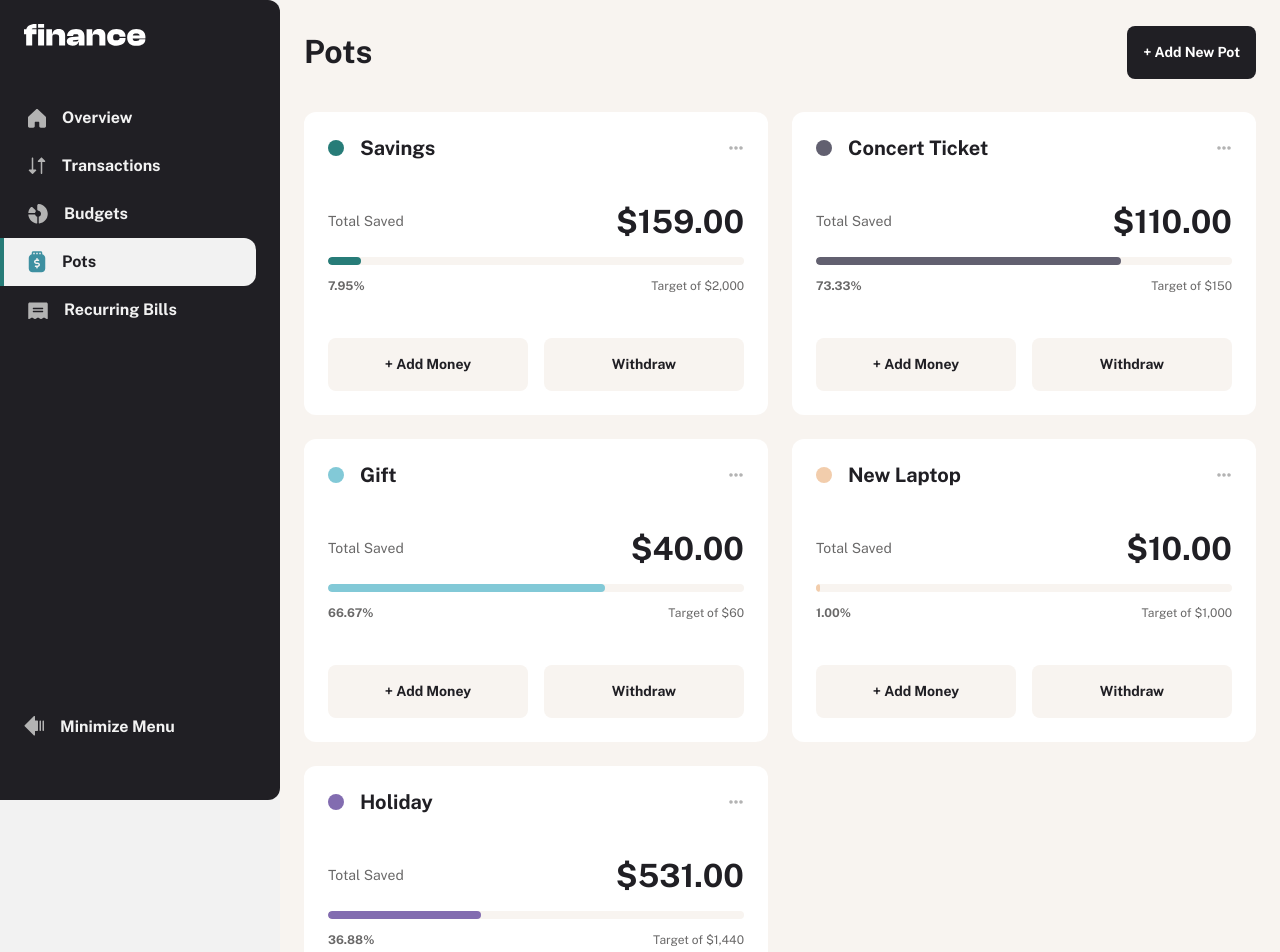
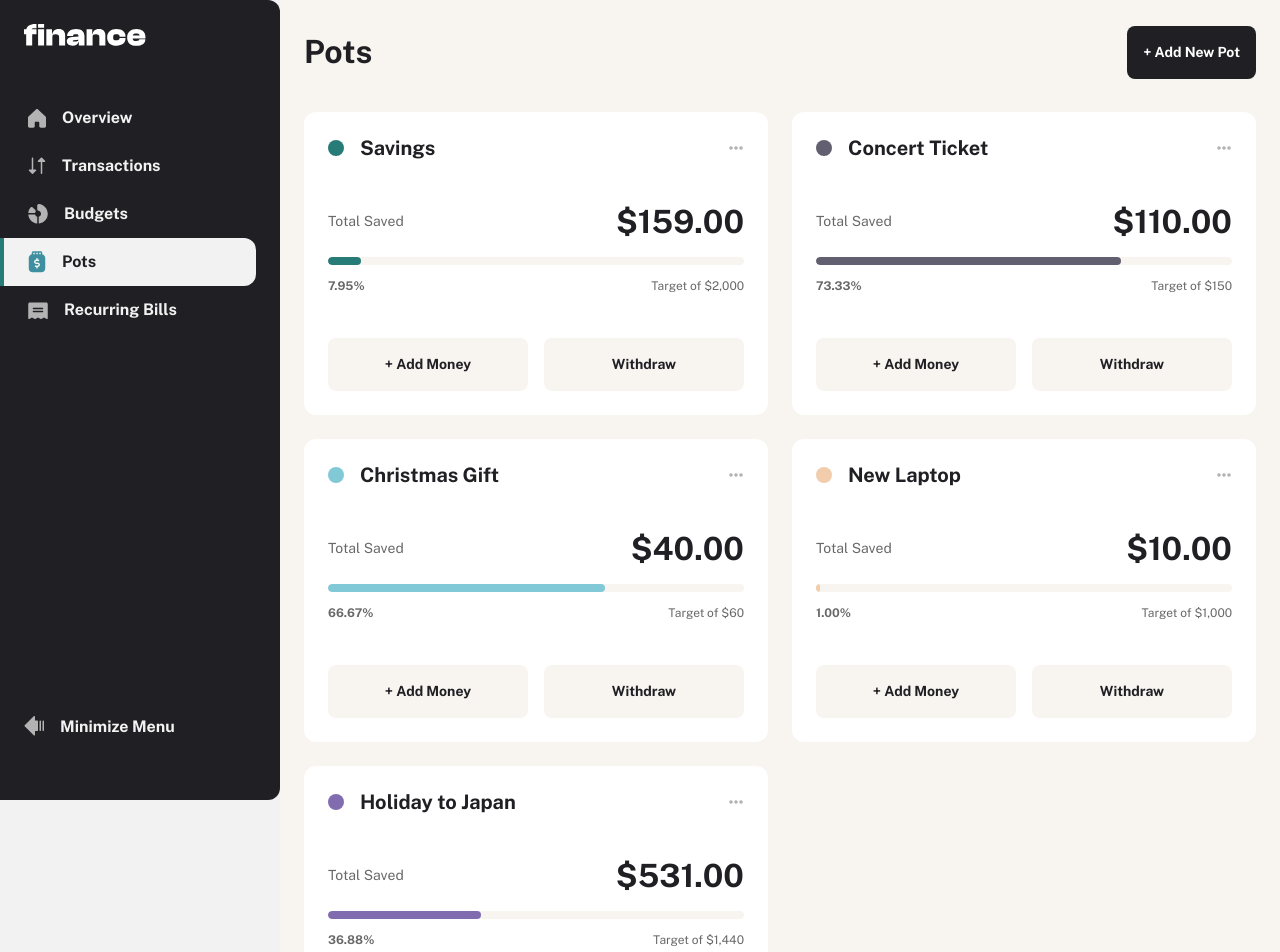
Before and after one commit to carlosarturoleon/finance-dashboard, a React (Create React App) app: page /pots in a window 1280 px wide. Shown: the top 952 px of the page. Built offline with nearby package versions, Linux system fonts and the light colour scheme.

Commit message:
feat: rename pots to match design

```diff
--- a/src/data/data.json
+++ b/src/data/data.json
@@ -434,7 +434,7 @@
             "theme": "#626070"
         },
         {
-            "name": "Gift",
+            "name": "Christmas Gift",
             "target": 60.00,
             "total": 40.00,
             "theme": "#82C9D7"
@@ -446,7 +446,7 @@
             "theme": "#F2CDAC"
         },
         {
-            "name": "Holiday",
+            "name": "Holiday to Japan",
             "target": 1440.00,
             "total": 531.00,
             "theme": "#826CB0"
--- a/src/pages/Dashboard.js
+++ b/src/pages/Dashboard.js
@@ -212,7 +212,7 @@ const Dashboard = () => {
                 {/* Right column - Pot items in 2 columns */}
                 <div className="pots-list-grid">
                   {/* Display pots in specific order */}
-                  {['Savings', 'Gift', 'Concert Ticket', 'New Laptop'].map(potName => {
+                  {['Savings', 'Christmas Gift', 'Concert Ticket', 'New Laptop'].map(potName => {
                     const pot = pots.find(p => p.name === potName);
                     if (!pot) return null;
 
```
